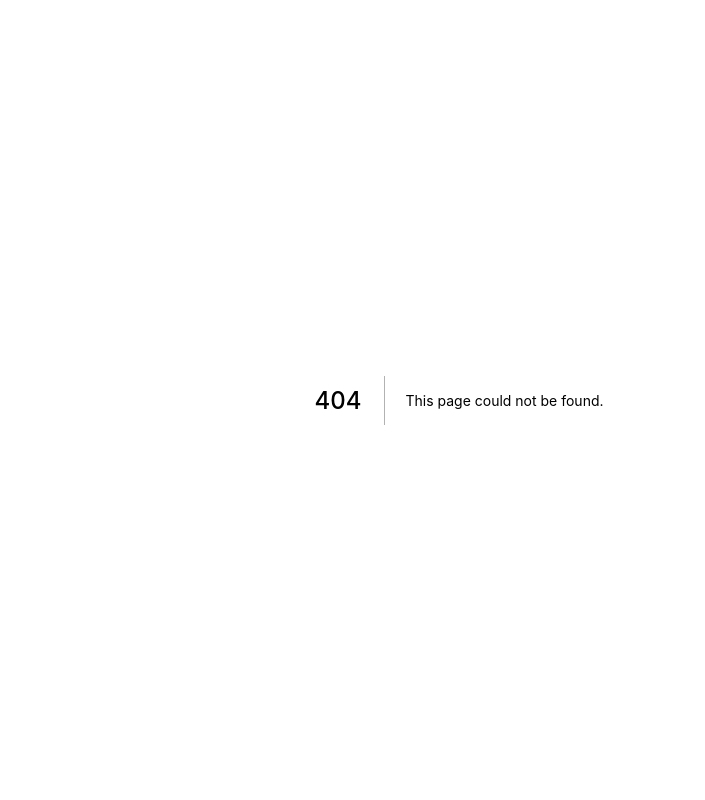
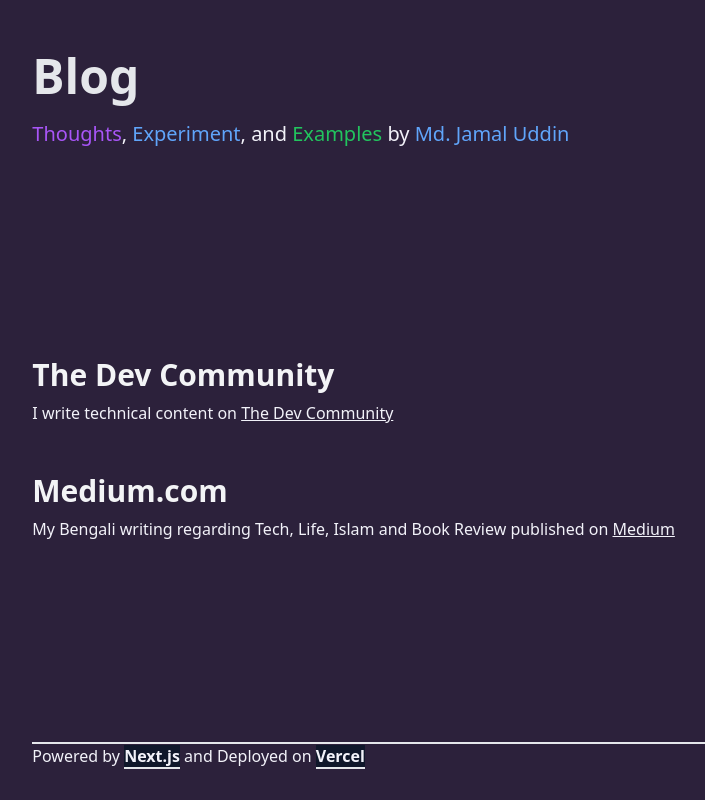
Before and after one commit to jaamaalxyz/jaamaalxyz.github.io, a Next.js app: page /blog in a window 1280 px wide. Before the commit this address had no page. Shown: the whole page, without its empty margins (181-886 px from the left). Built offline with nearby package versions, Linux system fonts and the light colour scheme.

Commit message:
add blog page

```diff
--- a/components/UI/Footer/Footer.tsx
+++ b/components/UI/Footer/Footer.tsx
@@ -1,7 +1,7 @@
 import FooterLink from './FooterLink';
 
 export const Footer: React.FC = () => (
-  <footer className="sm:w-full xl:w-8/12 my-0 mx-auto">
+  <footer className="sm:w-full xl:w-8/12 mx-auto sm:my-3 md:my-5 lg:my-8">
     <p className="border-t-2">
       Powered by <FooterLink href="https://nextjs.org/" title="Next.js" /> and
       Deployed on <FooterLink href="https://vercel.com/" title="Vercel" />
--- /dev/null
+++ b/components/UI/Footer/H1.tsx
@@ -0,0 +1,11 @@
+import React from 'react';
+
+interface Props {
+  children: JSX.Element[] | JSX.Element;
+}
+
+const H1: React.FC<Props> = ({ children }) => (
+  <h2 className="text-gray-200 text-5xl font-extrabold py-5">{children}</h2>
+);
+
+export default H1;
--- /dev/null
+++ b/components/UI/Footer/H2.tsx
@@ -0,0 +1,11 @@
+import React from 'react';
+
+interface Props {
+  children: JSX.Element[] | JSX.Element;
+}
+
+const H2: React.FC<Props> = ({ children }) => (
+  <h2 className="text-gray-100 text-3xl font-semibold py-2">{children}</h2>
+);
+
+export default H2;
--- /dev/null
+++ b/pages/blog.tsx
@@ -0,0 +1,59 @@
+import { NextPage } from 'next';
+import Head from 'next/head';
+import Link from 'next/link';
+import Layout from '../components/Layout';
+import Footer from '../components/UI/Footer';
+import H1 from '../components/UI/Footer/H1';
+import H2 from '../components/UI/Footer/H2';
+
+const Blog: NextPage = () => (
+  <>
+    <Head>
+      <title>
+        <title>Blog - Thoughts, Experiment, and Examples </title>
+      </title>
+    </Head>
+    <Layout>
+      <header className="sm:w-full lg:w-8/12 mx-auto sm:my-3 md:my-5 lg:my-8">
+        <H1>
+          <span>Blog</span>
+        </H1>
+        <p className="text-xl">
+          <span className="text-purple-500">Thoughts</span>,{' '}
+          <span className="text-blue-400">Experiment</span>, and{' '}
+          <span className="text-green-500">Examples</span> by{' '}
+          <Link href={'/'}>
+            <span className="text-blue-400">Md. Jamal Uddin</span>
+          </Link>
+        </p>
+      </header>
+      <main className="sm:w-full lg:w-8/12 mx-auto">
+        <section className="mb-10">
+          <H2>
+            <span>The Dev Community</span>
+          </H2>
+          <Link href={'https://dev.to/jaamaalxyz'}>
+            <a target={'_blank'}>
+              I write technical content on{' '}
+              <span className="underline">The Dev Community</span>
+            </a>
+          </Link>
+        </section>
+        <section>
+          <H2>
+            <span>Medium.com</span>
+          </H2>
+          <Link href={'https://jaamaalxyz.medium.com'}>
+            <a target={'_blank'}>
+              My Bengali writing regarding Tech, Life, Islam and Book Review
+              published on <span className="underline">Medium</span>
+            </a>
+          </Link>
+        </section>
+      </main>
+      <Footer />
+    </Layout>
+  </>
+);
+
+export default Blog;
```
